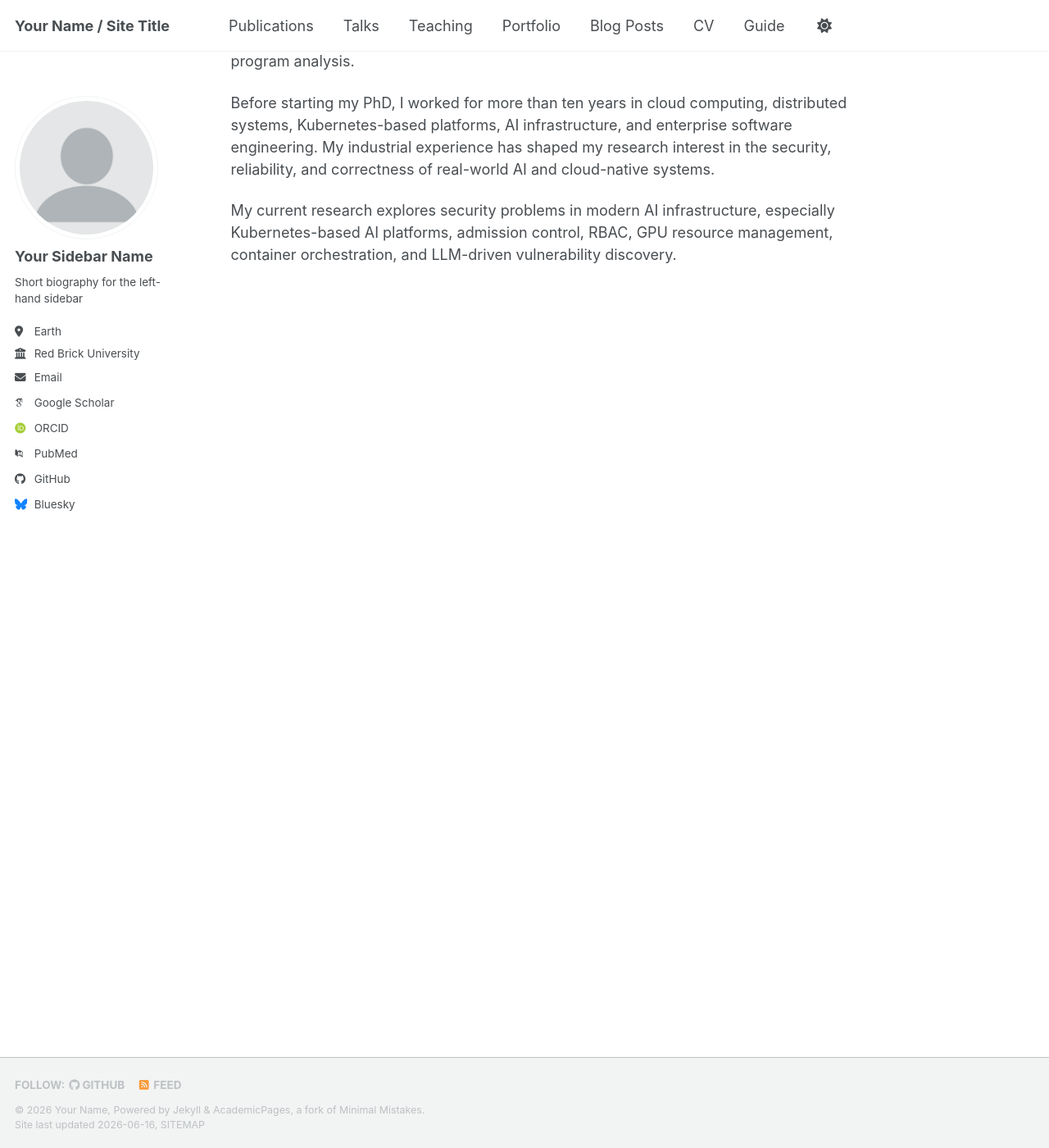
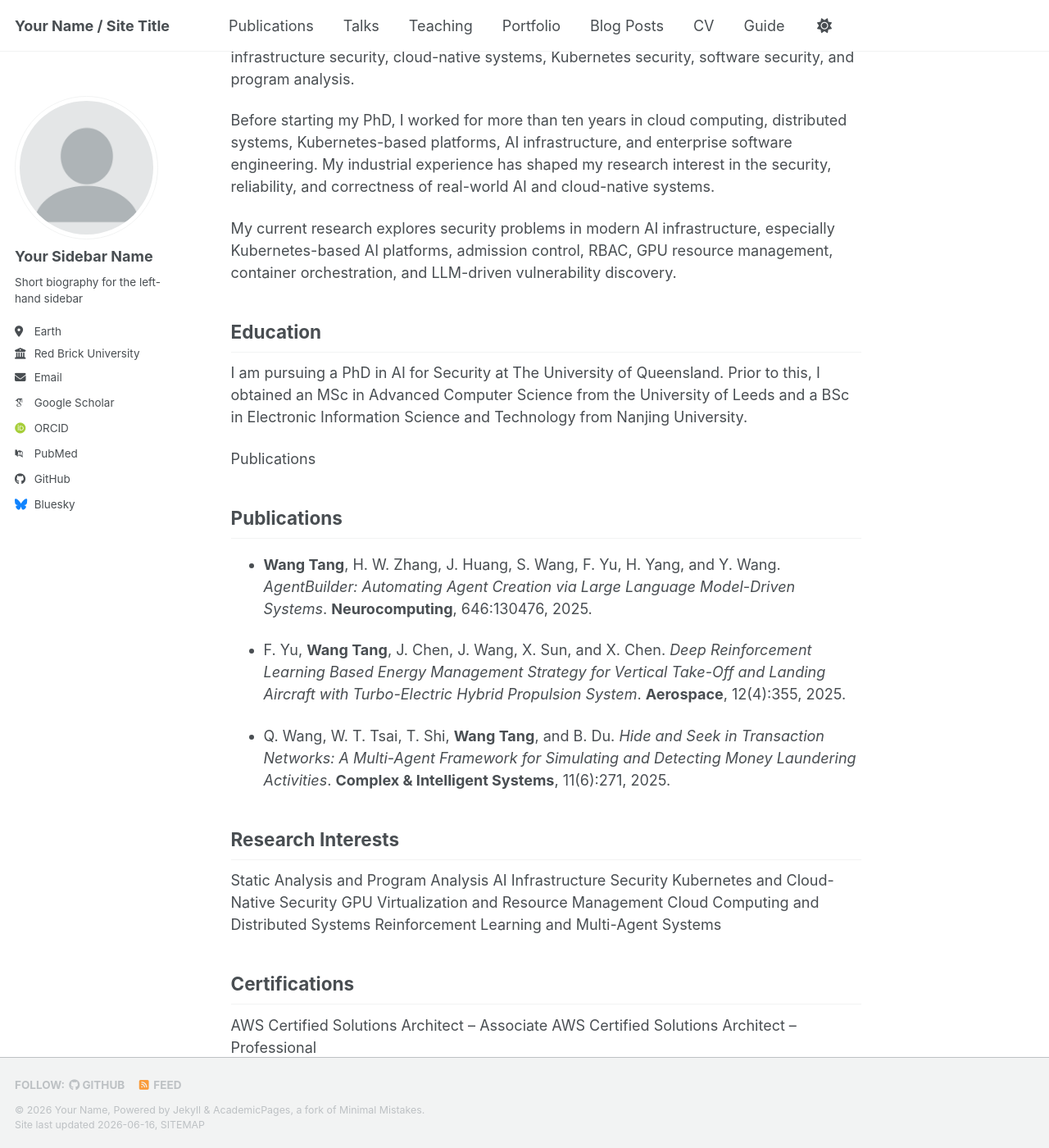
Before and after one commit to tangwang9527/profile-wangtang, a Jekyll site: the page built from _pages/about.md, in a window 1280 px wide and 1400 px high, scrolled down 270 px. Shown: the whole window at 82% size. Built offline with Jekyll 4.4.1, drawn with Linux system fonts in a browser that asks for light colours; some web fonts are replaced; our own code applies the rules of GitHub Pages for plain Markdown files; a script bundle is joined from its source files by our own code; library files that are not in the unit come from our copies; some of the changed text lies outside the part shown.

Commit message:
Update about.md

```diff
--- a/_pages/about.md
+++ b/_pages/about.md
@@ -4,10 +4,55 @@ PhD Student
 School of Electrical Engineering and Computer Science
 The University of Queensland, Australia
 
-Biography
+## Biography
 
 I am a PhD student at The University of Queensland. My research focuses on AI infrastructure security, cloud-native systems, Kubernetes security, software security, and program analysis.
 
 Before starting my PhD, I worked for more than ten years in cloud computing, distributed systems, Kubernetes-based platforms, AI infrastructure, and enterprise software engineering. My industrial experience has shaped my research interest in the security, reliability, and correctness of real-world AI and cloud-native systems.
 
 My current research explores security problems in modern AI infrastructure, especially Kubernetes-based AI platforms, admission control, RBAC, GPU resource management, container orchestration, and LLM-driven vulnerability discovery.
+
+
+
+##  Education
+
+I am pursuing a PhD in AI for Security at The University of Queensland. Prior to this, I obtained an MSc in Advanced Computer Science from the University of Leeds and a BSc in Electronic Information Science and Technology from Nanjing University.
+
+
+Publications
+
+##  Publications
+
+* **Wang Tang**, H. W. Zhang, J. Huang, S. Wang, F. Yu, H. Yang, and Y. Wang.
+  *AgentBuilder: Automating Agent Creation via Large Language Model-Driven Systems*.
+  **Neurocomputing**, 646:130476, 2025.
+
+* F. Yu, **Wang Tang**, J. Chen, J. Wang, X. Sun, and X. Chen.
+  *Deep Reinforcement Learning Based Energy Management Strategy for Vertical Take-Off and Landing Aircraft with Turbo-Electric Hybrid Propulsion System*.
+  **Aerospace**, 12(4):355, 2025.
+
+* Q. Wang, W. T. Tsai, T. Shi, **Wang Tang**, and B. Du.
+  *Hide and Seek in Transaction Networks: A Multi-Agent Framework for Simulating and Detecting Money Laundering Activities*.
+  **Complex & Intelligent Systems**, 11(6):271, 2025.
+
+
+
+##  Research Interests
+Static Analysis and Program Analysis
+AI Infrastructure Security
+Kubernetes and Cloud-Native Security
+GPU Virtualization and Resource Management
+Cloud Computing and Distributed Systems
+Reinforcement Learning and Multi-Agent Systems
+
+
+## Certifications
+AWS Certified Solutions Architect – Associate
+AWS Certified Solutions Architect – Professional
+
+
+
+
+## Professional Experience
+
+Before starting my PhD, I accumulated over ten years of industrial experience in cloud computing, distributed systems, Kubernetes, AI infrastructure, and enterprise software engineering. I worked as a Technical Manager and AI Architect at China Telecom, where I was involved in large-scale AI platforms, Kubernetes-based infrastructure, AI training and inference systems, and GPU resource management. Prior to that, I worked as an AI platform R&D engineer at Blueridge AI, focusing on cloud and edge AI platforms, MLOps infrastructure, and Kubernetes-based application orchestration. I also served as a technical lead at Shanghai Fushenlan Information Technology, where I led the development of enterprise microservice systems, insurance platforms, and data analysis platforms. Earlier in my career, I worked as a Java developer at Migu Culture Technology, contributing to backend systems, mobile Internet platforms, and distributed service architectures. These industry experiences have shaped my current research interests in the security, reliability, and correctness of real-world AI and cloud-native systems.
```
